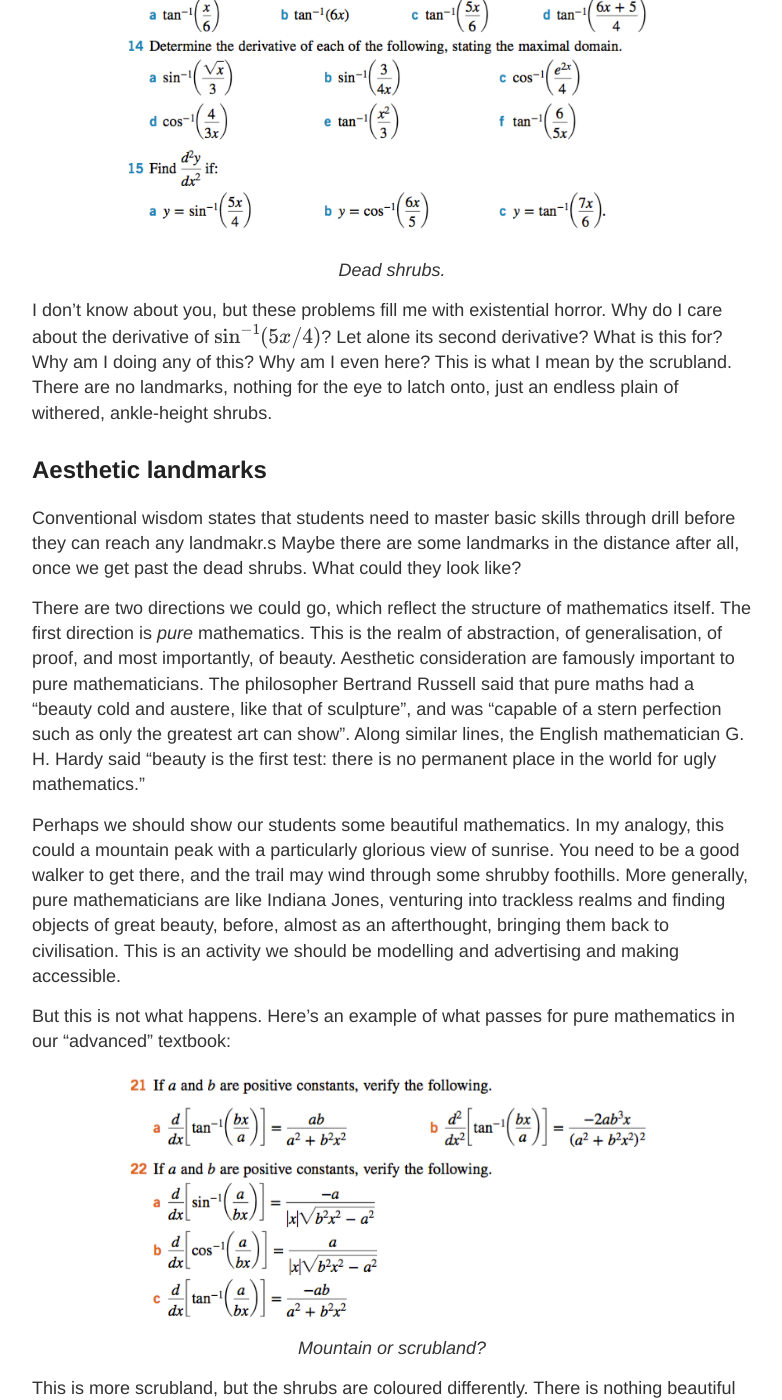
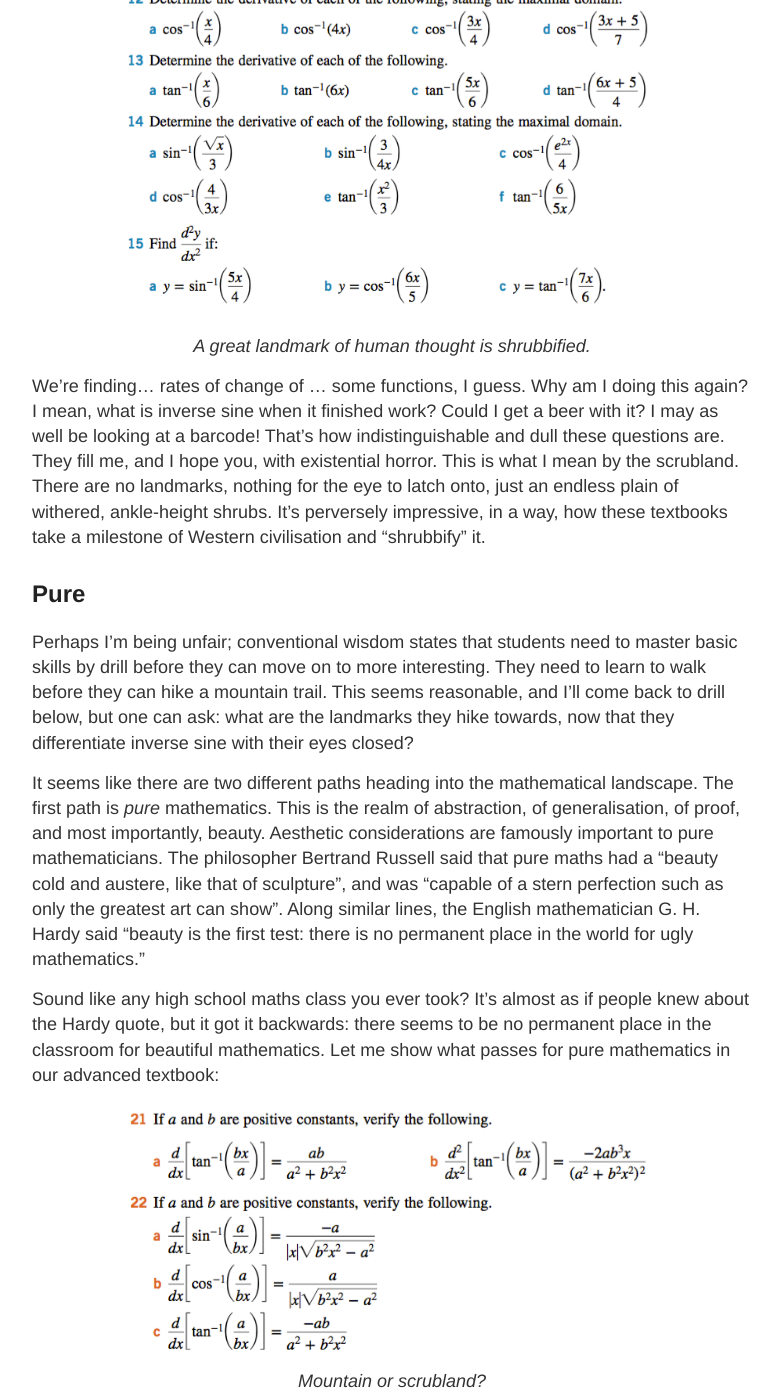
Before and after one commit to hapax/hapax.github.io, a Jekyll site: the page built from assets/teaching.md, in a window 1280 px wide and 1400 px high, scrolled down 1863 px. Shown: the whole window, without its empty margins (248-1030 px from the left). Built offline with Jekyll 4.4.1, drawn with Linux system fonts in a browser that asks for light colours; our own code applies the rules of GitHub Pages for plain Markdown files; formulas are drawn with MathJax 3; a script that is not in the unit is left out; some of the changed text lies outside the part shown.

Commit message:
Update teaching.md

```diff
--- a/assets/teaching.md
+++ b/assets/teaching.md
@@ -68,7 +68,7 @@
 about the act of walking, but rather *using walking* to experience and
 understand the world.
 
-## A view of the scrubland
+## A snapshot of the scrubland
 
 That's the end of my little preamble, and by now you've probably realised
 that I'm not really talking about hiking. I'm
@@ -92,41 +92,51 @@
 What should be a voyage of discovery and empowerment, a journey into
 the mathematical world, is a joyless plod for most students.
 I know because that was my experience of high school maths.
+It bored me senseless.
+I scraped by with passes, but I didn't understand anything.
 
-Let me give you a snapshot of the scrubland.
-Here are some exercises from a popular Australian textbook:
+To help convey the boredom that I experienced, let me give you a snapshot of the scrubland.
+Here are some exercises from a popular Australian textbook for the
+advanced maths class.
+The subject is calculus, in particular rates of change, which is one of the great landmarks of human thought.
+What does the textbook make of it?
 
 <figure>
     <div style="text-align:center"><img src ="/images/posts/specialist1.png"
     width="75%" />
-		    <figcaption><i>Dead shrubs.</i></figcaption>
+		    <figcaption><i>A great landmark of human thought is shrubbified.</i></figcaption>
 	</div>
 	</figure>
 
-I don't know about you, but these problems fill me with existential horror.
-Why do I care about the derivative of $\sin^{-1}(5x/4)$?
-Let alone its second derivative?
-What is this for?
-Why am I doing any of this?
-Why am I even here?
+We're finding... rates of change of ... some functions, I guess.
+Why am I doing this again?
+I mean, what is inverse sine when it finished work?
+Could I get a beer with it?
+I may as well be looking at a barcode!
+That's how indistinguishable and dull these questions are.
+They fill me, and I hope you, with existential horror.
 This is what I mean by the scrubland.
 There are no landmarks, nothing for the eye to latch onto, just an
 endless plain of withered, ankle-height shrubs.
+It's perversely impressive, in a way, how these textbooks take a
+milestone of Western civilisation and "shrubbify" it.
 
-## Aesthetic landmarks
+## Pure
 
-Conventional wisdom states that students need to master basic
-skills through drill before they can reach any landmakr.s
-Maybe there are some landmarks in the distance after all, once we get past
-the dead shrubs.
-What could they look like?
+Perhaps I'm being unfair; conventional wisdom states that students
+need to master basic skills by drill before they can move on to more
+interesting.
+They need to learn to walk before they can hike a mountain trail.
+This seems reasonable, and I'll come back to drill below, but one can
+ask: what are the landmarks they hike towards, now that they
+differentiate inverse sine with their eyes closed?
 
-There are two directions we could go, which reflect the structure of
-mathematics itself.
-The first direction is *pure* mathematics.
+It seems like there are two different paths heading into the
+mathematical landscape.
+The first path is *pure* mathematics.
 This is the realm of abstraction, of generalisation, of
-proof, and most importantly, of beauty.
-Aesthetic consideration are famously important to pure mathematicians.
+proof, and most importantly, beauty.
+Aesthetic considerations are famously important to pure mathematicians.
 The philosopher Bertrand Russell said that pure maths had a "beauty cold
 and austere, like that of sculpture", and was "capable of a stern
 perfection such as only the greatest art can show".
@@ -134,17 +144,11 @@
 "beauty is the first test: there is no permanent place in the world
 for ugly mathematics."
 
-Perhaps we should show our students some beautiful mathematics.
-In my analogy, this could a mountain peak with a particularly glorious view of sunrise.
-You need to be a good walker to get there, and the trail may wind
-through some shrubby foothills.
-More generally, pure mathematicians are like Indiana Jones, venturing
-into trackless realms and finding objects of great beauty, before,
-almost as an afterthought, bringing them back to civilisation.
-This is an activity we should be modelling and advertising and making accessible.
-
-But this is not what happens.
-Here's an example of what passes for pure mathematics in our "advanced" textbook:
+Sound like any high school maths class you ever took?
+It's almost as if people knew about the Hardy quote, but it got it
+backwards: there seems to be no permanent place in the classroom for
+beautiful mathematics.
+Let me show what passes for pure mathematics in our advanced textbook:
 
 <figure>
     <div style="text-align:center"><img src ="/images/posts/specialist2.png"
@@ -517,3 +521,36 @@
 
 These are repetitive, mindless, plug-and-chug problems, and students are
 forced to do hundreds of them.
+
+I don't know about you, but these problems fill me with existential horror.
+Why do I care about the derivative of $\sin^{-1}(5x/4)$?
+Let alone its second derivative?
+What is this for?
+Why am I doing any of this?
+Why am I even here?
+This is what I mean by the scrubland.
+There are no landmarks, nothing for the eye to latch onto, just an
+endless plain of withered, ankle-height shrubs.
+
+Maybe there are some landmarks in the distance after all, once we get past
+the dead shrubs.
+What could they look like?
+
+hike into the foothills, armed
+only with a compass and a sense of adventure.
+
+There are two directions we could go, which reflect the structure of
+mathematics itself.
+
+Perhaps we should show our students some beautiful mathematics.
+In my analogy, this could a mountain peak with a particularly glorious view of sunrise.
+You need to be a good walker to get there, and the trail may wind
+through some shrubby foothills.
+More generally, pure mathematicians are like Indiana Jones, venturing
+into trackless realms and finding objects of great beauty, before,
+almost as an afterthought, bringing them back to civilisation.
+This is an activity we should be modelling and advertising and making accessible.
+
+
+But this is not what happens.
+Here's an example of what passes for pure mathematics in our "advanced" textbook:
```
